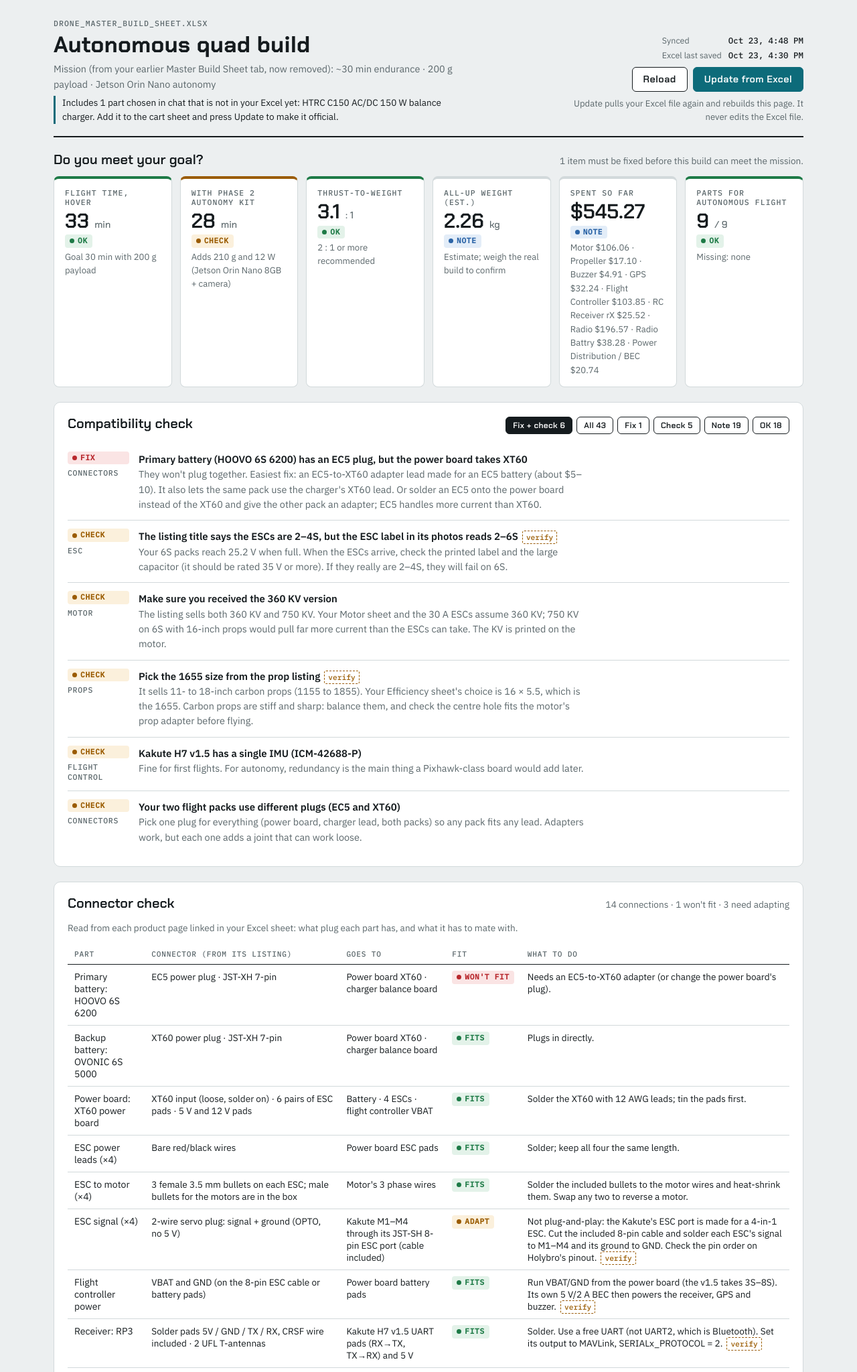
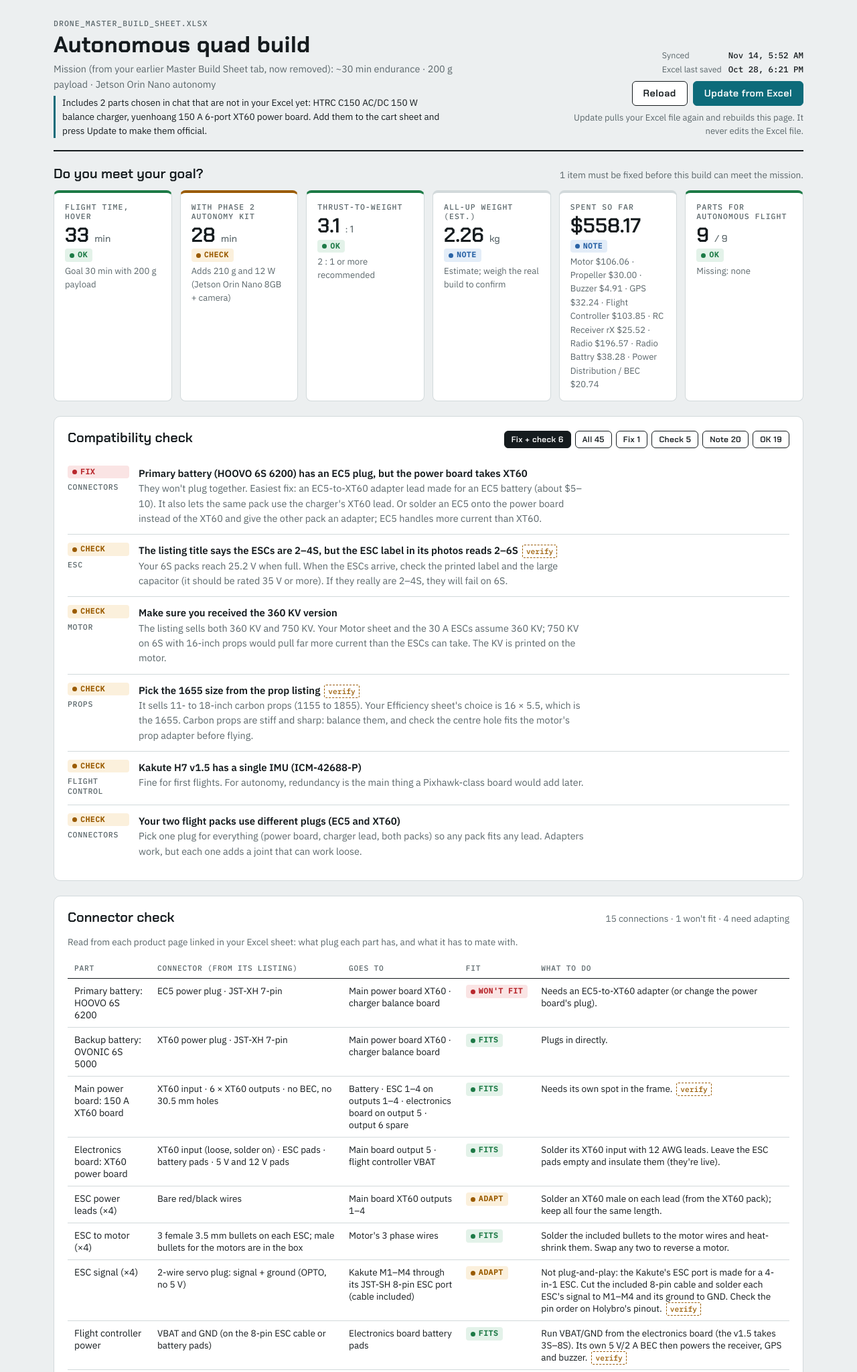
Before and after one commit to mitulpatelp112-svg/Autonomous-drone, a plain HTML site: page feed/index.html in a window 1280 px wide. Shown: the top 2048 px of the page at 67% size. Drawn offline with Linux system fonts and the light colour scheme.

Commit message:
Show the two-board power setup on the Build Bench and Frame Viewer
The 150 A XT60 board now feeds the four ESCs (outputs 1-4); the old
25 A board hangs off output 5 and powers only the Kakute.

- Build Bench: new main-board part, wiring diagram, wiring and
  connector tables, compatibility pairs and power check.
- Frame Viewer: lift panel headlines the motor-limited payload
  (~1.3 kg); hover current checked against the XT60 rating.
- data.json: workbook sync from 2026-11-14.

Co-Authored-By: Claude Opus 5.5 <noreply@anthropic.com>

```diff
--- a/feed/data.json
+++ b/feed/data.json
@@ -2,9 +2,9 @@
  "source": {
   "file": "Drone_Master_Build_Sheet.xlsx",
   "share_url": "https://studentuncc-my.sharepoint.com/:x:/g/personal/mpate183_charlotte_edu/IQDsuxazQJ82SpIsXuKB2604AWyWIvZJR2nDEfddNOIa2ec?e=Zj4fVf",
-  "modified": "Fri, 23 Oct 2026 16:30:58 GMT",
-  "sha256": "5c1cb631aea2812e",
-  "synced_at": "2026-10-23T16:48:10+00:00",
+  "modified": "Wed, 28 Oct 2026 18:21:33 GMT",
+  "sha256": "ab306d90bd7b74d5",
+  "synced_at": "2026-11-14T05:52:18+00:00",
   "sheets": [
    "cart",
    "Motor",
@@ -31,7 +31,7 @@
     "component": "Propeller",
     "link": "Prop",
     "qty": 1,
-    "cost": 17.1,
+    "cost": 30,
     "url": "https://www.aliexpress.us/item/3256808508291370.html?src=google&src=google&albch=shopping&acnt=179-224-6891&isdl=y&slnk=&plac=&mtctp=&albbt=Google_7_shopping&aff_platform=google&aff_short_key=_oFgTQeV&gclsrc=aw.ds&albagn=888888&ds_e_adid=&ds_e_matchtype=&ds_e_device=c&ds_e_network=x&ds_e_product_group_id=&ds_e_product_id=en3256808508291370&ds_e_product_merchant_id=5566033220&ds_e_product_country=US&ds_e_product_language=en&ds_e_product_channel=online&ds_e_product_store_id=&ds_url_v=2&albcp=23114515373&albag=&isSmbAutoCall=false&needSmbHouyi=false&gad_source=4&gad_campaignid=23118775333&gbraid=0AAAABBR8xIdEJFtPJmV7Erp3vATOBuNwq&gclid=CjwKCAjwifjVBhBKEiwAYx4K9DWaBIiyg_9wcLm1hJeUfIuB5HZHiwe3J_h3bCEpgWE4PSLCwKuY4RoCrTgQAvD_BwE&gatewayAdapt=glo2usa"
    },
    {
@@ -149,7 +149,7 @@
     "component": "Total",
     "link": null,
     "qty": null,
-    "cost": 545.27
+    "cost": 558.17
    }
   ]
  },
--- a/feed/index.html
+++ b/feed/index.html
@@ -258,6 +258,7 @@ const DECISIONS = {
     charger: { label: "Charger", name: "HTRC C150 AC/DC 150 W balance charger", specs: "1–6S LiPo, 10 A / 150 W (about 6 A on 6S), 4 mm banana output with leads, JST-XH balance board, about $42–58." },
     rx: { label: "RC Receiver", name: "RadioMaster XR3 (ELRS receiver)", specs: "ExpressLRS receiver: Semtech LR1121 (2.4 GHz or 900 MHz, one band at a time), ESP32-C3, two antennas. About $15." },
     telem: { setting: true, label: "Telemetry Radio", name: "ExpressLRS MAVLink mode (via the radio's WiFi Backpack)", specs: "MAVLink2 over the ELRS link, so no separate telemetry radio. Needs ExpressLRS 3.5.0+ and Backpack 1.5.0+.", url: "https://www.expresslrs.org/software/mavlink/" },
+    pdbmain: { label: "Main power board", name: "yuenhoang 150 A 6-port XT60 power board", specs: "XT60 in, 6 × XT60 out, no BEC, no 30.5 mm holes. Ordered 2026-11-17: outputs 1–4 feed the ESCs, output 5 feeds the old 25 A board (electronics only), output 6 spare." },
     gps: { label: "GPS", name: "Holybro Micro M10 (GPS + compass)", specs: "u-blox M10 with built-in compass, 14 g. Your master sheet's primary pick." },
   },
 };
@@ -290,6 +291,8 @@ const KB = [
     battery: { cells: 6, mah: 6200, c: 120, conn: "EC5", weight: 837, dims: "152 × 48.5 × 48 mm", balance: "JST-XH 7-pin" }, notes: [] },
   { id: "pdbxt60", re: /B0FPQZ2598|pdb-xt60|power hub pdb/i, name: "30.5 mm XT60 power board, 5 V/3 A + 12 V/0.5 A BEC", short: "XT60 power board", kind: "pdb",
     conn: "XT60", cells: [2, 6], amps: 25, burst: 30, notes: [] },
+  { id: "pdb150", re: /yuenhoang|150\s*A[^\n]*(6[- ]?port|xt60-?6)|xt60-?6/i, name: "yuenhoang 150 A 6-port XT60 power board (no BEC)", short: "150 A XT60 board", kind: "pdbmain",
+    conn: "XT60", outputs: 6, notes: [] },
   { id: "rmbatt2s", re: /2s-7-4v-6200mah|2s 7\.4v 6200/i, name: "RadioMaster 2S 6200 mAh radio battery (XT30 + JST-XH)", short: "2S 6200 radio pack", kind: "radiobatt", notes: [] },
   { id: "c150", re: /htrc|\bc150\b/i, name: "HTRC C150 AC/DC 150 W balance charger", short: "HTRC C150", kind: "charger", notes: [] },
   { id: "m10", re: /micro\s*m10/i, name: "Holybro Micro M10 (GPS + compass)", short: "Micro M10", kind: "gps", compass: true, conn: "JST-GH", weight: 14, notes: [] },
@@ -319,7 +322,7 @@ const ROLES = [
   ["motor", /motor/i], ["esc", /\besc\b/i], ["prop", /propell|\bprop\b/i], ["buzzer", /buzzer/i],
   ["gps", /\bgps\b/i], ["fc", /flight controller|\bfc\b/i], ["compass", /compass/i], ["battery", /battery/i],
   ["frame", /frame/i], ["fpv", /fpv cam/i], ["percam", /perception/i], ["vtx", /vtx|video trans/i],
-  ["rx", /receiver|\brx\b/i], ["telem", /telemetry/i], ["companion", /companion/i], ["pdb", /power dist|\bbec\b|\bpdb\b/i],
+  ["rx", /receiver|\brx\b/i], ["telem", /telemetry/i], ["companion", /companion/i], ["pdbmain", /150\s*a|main power|6[- ]port/i], ["pdb", /power dist|\bbec\b|\bpdb\b/i],
   ["antenna", /antenna/i], ["wiring", /wiring|connector/i], ["tx", /transmitter|\btx module\b/i], ["radio", /radio controller|handset|^radio$/i],
 ];
 const roleOf = (name) => (ROLES.find(([, re]) => re.test(name || "")) || ["other"])[0];
@@ -672,7 +675,13 @@ function analyse(d) {
 
   // misc required items
   const pdbK = kbFor(P("pdb").text);
-  if (pdbK?.amps && top)
+  const mainK = kbFor(P("pdbmain").text);
+  if (mainK && top) {
+    add(iMaxTotal && iMaxTotal > 60 ? "warn" : "ok", "Power", `Main board carries the motors: ${fmt(top.i, 1)} A peak per ESC output, ≈ ${fmt(iMaxTotal)} A total through its XT60 input`,
+      "The real limit is the XT60 plugs (about 30 A continuous, 60 A in short bursts), not the board's 150 A label. Hover is 9–17 A, so full throttle only matters in short bursts. Solder an XT60 male on each ESC power lead.", true);
+    if (pdbK) add("ok", "Power", `Old ${pdbK.amps} A board now powers the electronics only`,
+      `Feed it from the main board's output 5. It passes battery voltage to the Kakute and keeps its 5 V/3 A and 12 V/0.5 A BECs as spares. Leave its ESC pads empty and insulated: if an ESC goes back on it, the ${pdbK.amps} A limit (about 370 g payload) returns.`);
+  } else if (pdbK?.amps && top)
     add(top.i <= pdbK.amps ? "ok" : top.i <= pdbK.burst ? "warn" : "bad", "Power", `Power board: ${pdbK.amps} A per ESC (${pdbK.burst} A for 10 s) vs ${fmt(top.i, 1)} A peak per motor`,
       `It takes ${pdbK.cells[0]}–${pdbK.cells[1]}S, so your 6S packs are at the top of its range. Its 5 V/3 A BEC is a spare: the Kakute's own BEC already powers the receiver, GPS and buzzer. The XT60 comes loose and must be soldered on.`);
   else if (has(P("pdb")) && !/\d+\s*A/i.test(P("pdb").text))
@@ -691,10 +700,11 @@ function analyse(d) {
   /* --- wiring --- */
   const perMotorI = top?.i ?? 15;
   const wires = [
-    { from: "Battery", to: "Power board", kind: "pwr", spec: `${s.battery.conn || "XT60"} · ${gauge(iMaxTotal || 60)} AWG`, note: "Fit a smoke stopper or fuse for the very first power-up." },
-    { from: "Power board", to: "ESC 1–4 (power)", kind: "pwr", spec: `${gauge(perMotorI)} AWG each`, note: "Solder to the board pads; keep the leads short and equal." },
+    { from: "Battery", to: "Main power board (150 A)", kind: "pwr", spec: `${s.battery.conn || "XT60"} · ${gauge(iMaxTotal || 60)} AWG`, note: "Fit a smoke stopper or fuse for the very first power-up." },
+    { from: "Main board outputs 1–4", to: "ESC 1–4 (power)", kind: "pwr", spec: `XT60 · ${gauge(perMotorI)} AWG each`, note: "Solder an XT60 male on each ESC lead; keep the leads short and equal." },
+    { from: "Main board output 5", to: "Electronics board (old 25 A)", kind: "pwr", spec: "XT60", note: "Electronics only. Leave the old board's ESC pads empty and insulated. Output 6 is a spare." },
     { from: "ESC 1–4", to: "Motor 1–4", kind: "pwr", spec: s.esc.bullet ? `${s.esc.bullet} mm bullets` : "3 phase wires", note: "Swap any two phase wires to reverse a motor's spin direction." },
-    { from: "Power board", to: "Flight controller", kind: "pwr", spec: "VBAT + GND", note: s.esc.noBec ? (kbFor(parts.fc?.text)?.bec5 ? `Battery voltage only. The flight controller's own ${kbFor(parts.fc.text).bec5} BEC makes 5 V for the receiver, GPS and buzzer.` : "ESCs have no BEC, so the FC must be fed here. Confirm its input range covers 6S.") : "", verify: !kbFor(parts.fc?.text)?.vin },
+    { from: "Electronics board", to: "Flight controller", kind: "pwr", spec: "VBAT + GND", note: s.esc.noBec ? (kbFor(parts.fc?.text)?.bec5 ? `Battery voltage only. The flight controller's own ${kbFor(parts.fc.text).bec5} BEC makes 5 V for the receiver, GPS and buzzer.` : "ESCs have no BEC, so the FC must be fed here. Confirm its input range covers 6S.") : "", verify: !kbFor(parts.fc?.text)?.vin },
     { from: "Flight controller", to: "ESC 1–4 (signal)", kind: "sig", spec: "Signal + GND per ESC", note: "Wire M1–M4 to the motor order in the ArduPilot quad-X diagram." },
     { from: `Receiver${has(P("rx")) && rxK?.short ? ` (${rxK.short})` : ""}`, to: "Flight controller UART", kind: "data", spec: "TX↔RX, RX↔TX, 5 V, GND",
       note: mavlink ? "Set the receiver's output to MAVLink, and that port's SERIALx_PROTOCOL to 2 (MAVLink2). Baud rate per the ExpressLRS MAVLink guide." : "ExpressLRS uses CRSF. In ArduPilot set that port's SERIALx_PROTOCOL to 23 (RCIN).",
@@ -737,7 +747,7 @@ function analyse(d) {
 
   /* --- connectors, from the product pages linked in the sheet --- */
   const fcIsKakute = /kakute/i.test(P("fc").text || "");
-  const pdbConn = pdbK?.conn || null;
+  const pdbConn = mainK?.conn || pdbK?.conn || null;
   const bats = [["Primary battery", s.battery, P("battery")], ["Backup battery", s.battery2, P("battery2")]].filter(([, b, p]) => b && has(p));
   for (const [label, b] of bats) {
     if (b.conn && pdbConn && b.conn !== pdbConn)
@@ -755,18 +765,21 @@ function analyse(d) {
   const conns = [];
   const conn = (part, has_, goes, sev, todo, verify) => conns.push({ part, has: has_, goes, sev, todo, verify });
   for (const [label, b] of bats)
-    conn(`${label}: ${b.name}`, `${b.conn || "?"} power plug · ${b.balance || "balance lead"}`, `Power board ${pdbConn || "input"} · charger balance board`,
+    conn(`${label}: ${b.name}`, `${b.conn || "?"} power plug · ${b.balance || "balance lead"}`, `Main power board ${pdbConn || "input"} · charger balance board`,
       !pdbConn || !b.conn ? "info" : b.conn === pdbConn ? "ok" : "bad", b.conn && pdbConn && b.conn !== pdbConn ? `Needs an ${b.conn}-to-${pdbConn} adapter (or change the power board's plug).` : "Plugs in directly.");
-  if (has(P("pdb"))) conn(`Power board: ${pdbK?.short || "PDB"}`, pdbK ? `${pdbConn} input (loose, solder on) · 6 pairs of ESC pads · 5 V and 12 V pads` : "Not identified", "Battery · 4 ESCs · flight controller VBAT",
-    pdbK ? "ok" : "info", pdbK ? "Solder the XT60 with 12 AWG leads; tin the pads first." : "Add the product link to the sheet.");
+  if (has(P("pdbmain"))) conn(`Main power board: ${mainK?.short || "150 A board"}`, "XT60 input · 6 × XT60 outputs · no BEC, no 30.5 mm holes", "Battery · ESC 1–4 on outputs 1–4 · electronics board on output 5 · output 6 spare",
+    "ok", "Needs its own spot in the frame.", true);
+  if (has(P("pdb"))) conn(`Electronics board: ${pdbK?.short || "PDB"}`, pdbK ? `${pdbK.conn} input (loose, solder on) · ESC pads · battery pads · 5 V and 12 V pads` : "Not identified", has(P("pdbmain")) ? "Main board output 5 · flight controller VBAT" : "Battery · 4 ESCs · flight controller VBAT",
+    pdbK ? "ok" : "info", pdbK ? (has(P("pdbmain")) ? "Solder its XT60 input with 12 AWG leads. Leave the ESC pads empty and insulate them (they're live)." : "Solder the XT60 with 12 AWG leads; tin the pads first.") : "Add the product link to the sheet.");
   if (kbFor(P("motor").text)?.id === "motor5010" || s.esc.found) {
-    conn("ESC power leads (×4)", "Bare red/black wires", "Power board ESC pads", "ok", "Solder; keep all four the same length.");
+    conn("ESC power leads (×4)", "Bare red/black wires", has(P("pdbmain")) ? "Main board XT60 outputs 1–4" : "Power board ESC pads", has(P("pdbmain")) ? "warn" : "ok",
+      has(P("pdbmain")) ? "Solder an XT60 male on each lead (from the XT60 pack); keep all four the same length." : "Solder; keep all four the same length.");
     conn("ESC to motor (×4)", "3 female 3.5 mm bullets on each ESC; male bullets for the motors are in the box", "Motor's 3 phase wires", "ok", "Solder the included bullets to the motor wires and heat-shrink them. Swap any two to reverse a motor.");
     conn("ESC signal (×4)", "2-wire servo plug: signal + ground (OPTO, no 5 V)", fcIsKakute ? "Kakute M1–M4 through its JST-SH 8-pin ESC port (cable included)" : "Flight controller motor outputs",
       fcIsKakute ? "warn" : "info", fcIsKakute ? "Not plug-and-play: the Kakute's ESC port is made for a 4-in-1 ESC. Cut the included 8-pin cable and solder each ESC's signal to M1–M4 and its ground to GND. Check the pin order on Holybro's pinout." : "", fcIsKakute);
   }
-  if (fcIsKakute) conn("Flight controller power", "VBAT and GND (on the 8-pin ESC cable or battery pads)", "Power board battery pads", "ok",
-    "Run VBAT/GND from the power board (the v1.5 takes 3S–8S). Its own 5 V/2 A BEC then powers the receiver, GPS and buzzer.", true);
+  if (fcIsKakute) conn("Flight controller power", "VBAT and GND (on the 8-pin ESC cable or battery pads)", has(P("pdbmain")) ? "Electronics board battery pads" : "Power board battery pads", "ok",
+    "Run VBAT/GND from the electronics board (the v1.5 takes 3S–8S). Its own 5 V/2 A BEC then powers the receiver, GPS and buzzer.", true);
   if (has(P("rx"))) conn(`Receiver: ${rxK?.short || "RX"}`, rxK?.id === "rp3" ? "Solder pads 5V / GND / TX / RX, CRSF wire included · 2 UFL T-antennas" : "UART pads (5V / GND / TX / RX)",
     `${shortName(P("fc"), "Flight controller")} UART pads (RX→TX, TX→RX) and 5 V`, "ok", "Solder. Use a free UART (not UART2, which is Bluetooth). Set its output to MAVLink, SERIALx_PROTOCOL = 2.", true);
   if (has(P("gps"))) conn(`GPS: ${kbFor(P("gps").text)?.short || P("gps").name}`, kbFor(P("gps").text)?.conn ? `${kbFor(P("gps").text).conn} socket + solder pads (cable included): 5V, GND, TX, RX, SDA, SCL` : "UART + I²C",
@@ -785,7 +798,7 @@ function analyse(d) {
     batt: s.battery.mah ? `${s.battery.cells}S ${s.battery.mah} mAh ${s.battery.chem || ""}`.trim() : "Battery",
     motor: s.motor.model ? `${s.motor.model} ${s.motor.kv ?? ""}KV ×4` : "Motors", esc: s.esc.cont ? `${s.esc.cont} A ESC ×4` : "ESCs",
     prop: prop || "Props", fc: shortName(P("fc"), "Flight controller"), rx: shortName(P("rx"), "Receiver"), tx: shortName(txP, "TX module"),
-    radio: shortName(radioP, "Radio"), gps: shortName(P("gps"), "GPS"), pdb: "Power board", frame: "Self-designed frame", buz: "Buzzer",
+    radio: shortName(radioP, "Radio"), gps: shortName(P("gps"), "GPS"), pdb: has(P("pdbmain")) ? "Electronics board" : "Power board", main: "Main power board", frame: "Self-designed frame", buz: "Buzzer",
   };
   const pairs = [];
   const pair = (a, b, via, sev, why, verify) => pairs.push({ a, b, via, sev, why, verify });
@@ -795,8 +808,12 @@ function analyse(d) {
   pair(nm.batt, nm.esc, "Battery voltage", eOk == null ? "warn" : eOk ? "ok" : "bad", eOk == null ? "Could not read both voltage ratings." : `${s.battery.cells}S is ${eOk ? "inside" : "outside"} the ESC's ${s.esc.cellsMin}–${s.esc.cellsMax}S input.`);
   const cr = iMaxTotal && CONN_A[s.battery.conn] ? iMaxTotal / CONN_A[s.battery.conn] : null;
   const plugClash = s.battery.conn && pdbConn && s.battery.conn !== pdbConn;
-  pair(nm.batt, nm.pdb, `${s.battery.conn || "?"}${plugClash ? ` → ${pdbConn}` : ""} · ${gauge(iMaxTotal || 60)} AWG`, plugClash ? "bad" : cr == null ? "warn" : cr <= 0.8 ? "ok" : cr <= 1 ? "warn" : "bad",
+  pair(nm.batt, has(P("pdbmain")) ? nm.main : nm.pdb, `${s.battery.conn || "?"}${plugClash ? ` → ${pdbConn}` : ""} · ${gauge(iMaxTotal || 60)} AWG`, plugClash ? "bad" : cr == null ? "warn" : cr <= 0.8 ? "ok" : cr <= 1 ? "warn" : "bad",
     plugClash ? `The battery's ${s.battery.conn} plug doesn't fit the power board's ${pdbConn}. Use an ${s.battery.conn}-to-${pdbConn} adapter or change the board's plug.` : cr == null ? "Connector rating unknown." : `Full throttle ≈ ${fmt(iMaxTotal)} A vs ≈ ${CONN_A[s.battery.conn]} A connector rating.${cr > 0.8 ? " Fine in bursts; an XT90 gives margin." : ""}`);
+  if (has(P("pdbmain"))) {
+    pair(nm.main, nm.esc, "XT60 outputs 1–4", "ok", top ? `${fmt(top.i, 1)} A peak per ESC, well inside one XT60 output.` : "");
+    pair(nm.main, nm.pdb, "XT60 output 5", "ok", "Electronics only: under 2 A with the Kakute and both BECs fully loaded.");
+  }
   const fcK2 = kbFor(P("fc").text);
   const vinOk = fcK2?.vin && s.battery.cells ? s.battery.cells * 4.2 <= fcK2.vin[1] && s.battery.cells * 3.0 >= fcK2.vin[0] : null;
   pair(nm.pdb, nm.fc, fcK2?.bec5 ? "VBAT" : "VBAT + 5 V", vinOk === false ? "bad" : fcK2?.bec5 && vinOk ? "ok" : s.esc.noBec ? "warn" : "ok",
@@ -907,7 +924,12 @@ function renderSchematic(A) {
   const rxBad = A.rxK?.kind === "tx-module";
   const N = {
     batt: { x: 20, y: 210, w: 150, h: 60, t: "Flight battery", s: A.s.battery.mah ? `${A.s.battery.cells}S ${A.s.battery.mah} mAh` : "–", st: partState(P("battery")) },
-    pdb: { x: 230, y: 210, w: 150, h: 60, t: "Power board", s: kbFor(P("fc")?.text)?.bec5 ? "Battery voltage only" : "PDB + 5 V BEC", st: partState(P("pdb")) },
+    ...(P("pdbmain") && has(P("pdbmain")) ? {
+      main: { x: 230, y: 210, w: 160, h: 60, t: "Main power board", s: "150 A · 6 × XT60", s2: "4 ESC, 1 elec, 1 spare", st: partState(P("pdbmain")) },
+      pdb: { x: 290, y: 300, w: 150, h: 50, t: "Electronics board", s: "Old 25 A board", st: partState(P("pdb")) },
+    } : {
+      pdb: { x: 230, y: 210, w: 150, h: 60, t: "Power board", s: kbFor(P("fc")?.text)?.bec5 ? "Battery voltage only" : "PDB + 5 V BEC", st: partState(P("pdb")) },
+    }),
     fc: { x: 450, y: 196, w: 170, h: 92, t: "Flight controller", s: shortName(P("fc"), "Not chosen"), s2: kbFor(P("fc")?.text)?.bec5 ? `ArduPilot · ${kbFor(P("fc").text).bec5.split(" /")[0]} BEC` : "ArduPilot", st: partState(P("fc")) },
     rx: { x: 450, y: 40, w: 170, h: 60, t: "Receiver", s: rxBad ? "Need an ELRS RX" : shortName(P("rx"), "Not chosen"), s2: A.mavlink ? "ELRS · MAVLink mode" : "", st: partState(P("rx"), rxBad) },
     gps: { x: 650, y: 40, w: 170, h: 60, t: "GPS + compass", s: shortName(P("gps"), "Not chosen"), st: partState(P("gps")) },
@@ -933,8 +955,14 @@ function renderSchematic(A) {
   let e = "";
   // power
   e += wire(`M170 240H230`, "pwr", 3.5);
-  e += wire(`M305 270V350H710V${N.esc0.y + 18}`, "pwr", 3.5);
-  e += wire(`M380 232H450`, "pwr", 3.5);
+  if (N.main) {
+    e += wire(`M255 270V375H710V${N.esc0.y + 18}`, "pwr", 3.5);
+    e += wire(`M345 270V300`, "pwr", 3);
+    e += wire(`M440 323H470V288`, "pwr", 3);
+  } else {
+    e += wire(`M305 270V350H710V${N.esc0.y + 18}`, "pwr", 3.5);
+    e += wire(`M380 232H450`, "pwr", 3.5);
+  }
   for (let i = 0; i < 4; i++) {
     const y = N["esc" + i].y + 18;
     e += wire(`M710 ${y}H740`, "pwr", 3.5);
@@ -960,11 +988,17 @@ function renderSchematic(A) {
   const labels = [
     `<text x="20" y="22" font-size="10.5" letter-spacing="1.2" fill="var(--muted)">AIRCRAFT</text>`,
     `<text x="20" y="508" font-size="10.5" letter-spacing="1.2" fill="var(--muted)">GROUND STATION</text>`,
-    label(176, 232, (() => { const pc = kbFor(P("pdb")?.text)?.conn, bc = A.s.battery.conn; return bc && pc && bc !== pc ? `${bc}≠${pc}` : bc || "XT60"; })(),
-      "start", (() => { const pc = kbFor(P("pdb")?.text)?.conn, bc = A.s.battery.conn; return bc && pc && bc !== pc ? "bad" : "muted"; })()),
+    label(176, 232, (() => { const pc = kbFor(P("pdbmain")?.text)?.conn || kbFor(P("pdb")?.text)?.conn, bc = A.s.battery.conn; return bc && pc && bc !== pc ? `${bc}≠${pc}` : bc || "XT60"; })(),
+      "start", (() => { const pc = kbFor(P("pdbmain")?.text)?.conn || kbFor(P("pdb")?.text)?.conn, bc = A.s.battery.conn; return bc && pc && bc !== pc ? "bad" : "muted"; })()),
     label(176, 258, `${gauge(A.model.iMaxTotal || 60)} AWG`),
-    label(386, 224, "VBAT"),
-    label(380, 366, `${gauge(A.model.top?.i || 15)} AWG to each ESC`),
+    ...(N.main ? [
+      label(476, 306, "VBAT"),
+      label(350, 290, "out 5 · XT60"),
+      label(440, 368, `out 1–4 · XT60 · ${gauge(A.model.top?.i || 15)} AWG to each ESC`),
+    ] : [
+      label(386, 224, "VBAT"),
+      label(380, 366, `${gauge(A.model.top?.i || 15)} AWG to each ESC`),
+    ]),
     label(860, 142, "3-phase"),
     label(542, 150, A.mavlink ? "MAVLink2" : "CRSF"),
     label(542, 164, "UART"),
@@ -972,7 +1006,7 @@ function renderSchematic(A) {
     ...(N.tx ? [label(424, 543, "XT30")] : []),
     label(N.tx ? 565 : 450, 620, "WiFi (no wire) · MAVLink to Mission Planner", "middle"),
   ].join("");
-  $("schematic").innerHTML = `<svg viewBox="0 0 980 630" width="980" height="630" role="img" aria-label="Wiring diagram: battery, power board, ESCs and motors; flight controller with receiver, GPS and buzzer; ground station radio, transmitter module, its battery and laptop">${e}${Object.values(N).map(drawBox).join("")}${labels}</svg>`;
+  $("schematic").innerHTML = `<svg viewBox="0 0 980 630" width="980" height="630" role="img" aria-label="Wiring diagram: battery, main power board, ESCs and motors, electronics board; flight controller with receiver, GPS and buzzer; ground station radio, transmitter module, its battery and laptop">${e}${Object.values(N).map(drawBox).join("")}${labels}</svg>`;
 
   const rows = [...A.wires, ...A.ground, ...A.phase2];
   $("wire-table").innerHTML = `<thead><tr><th>From</th><th>To</th><th>Line</th><th>Wire / connector</th><th>Notes</th></tr></thead><tbody>${rows.map((w) => {
```
Also changed, not shown: frame/viewer/index.html (+10 -9 lines).
